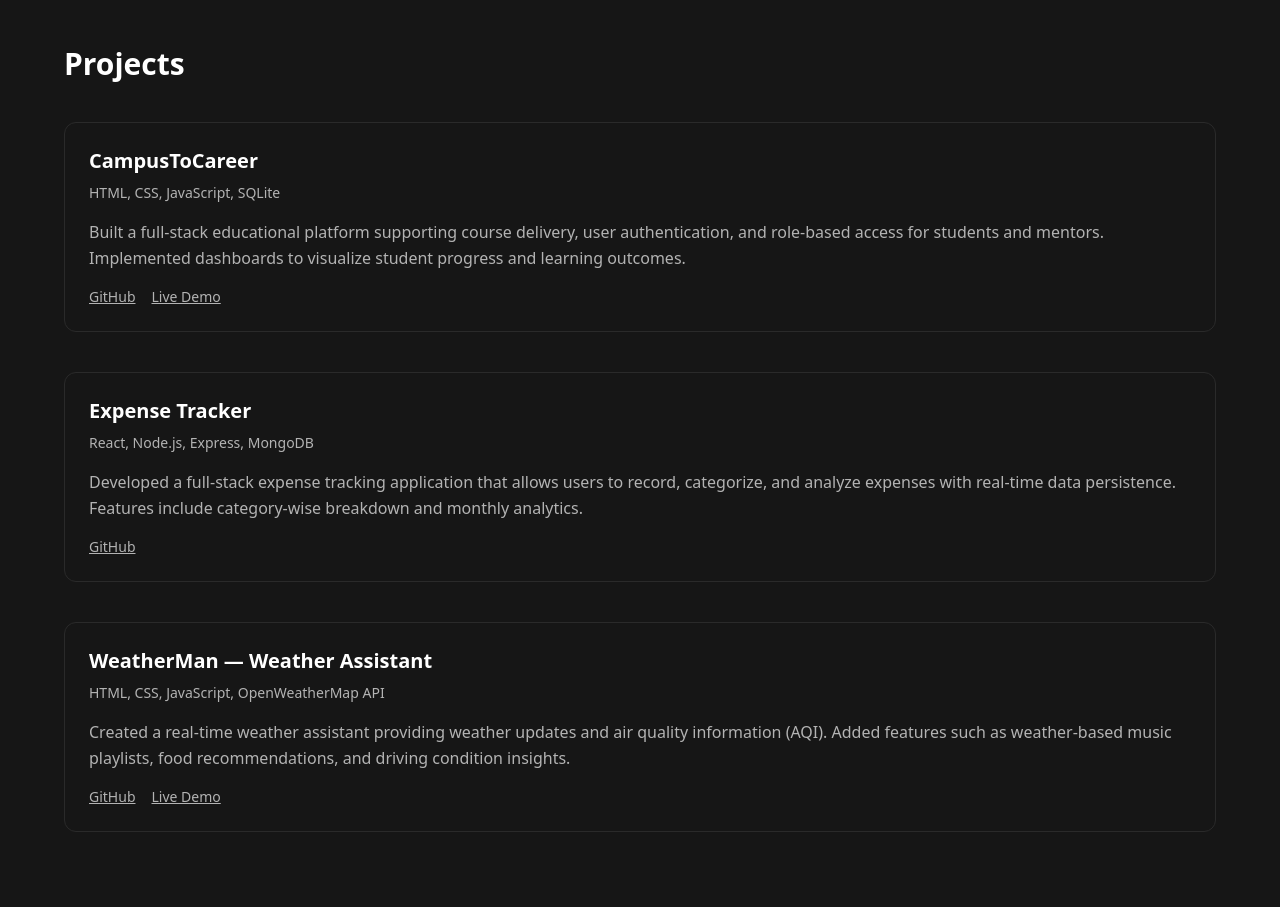
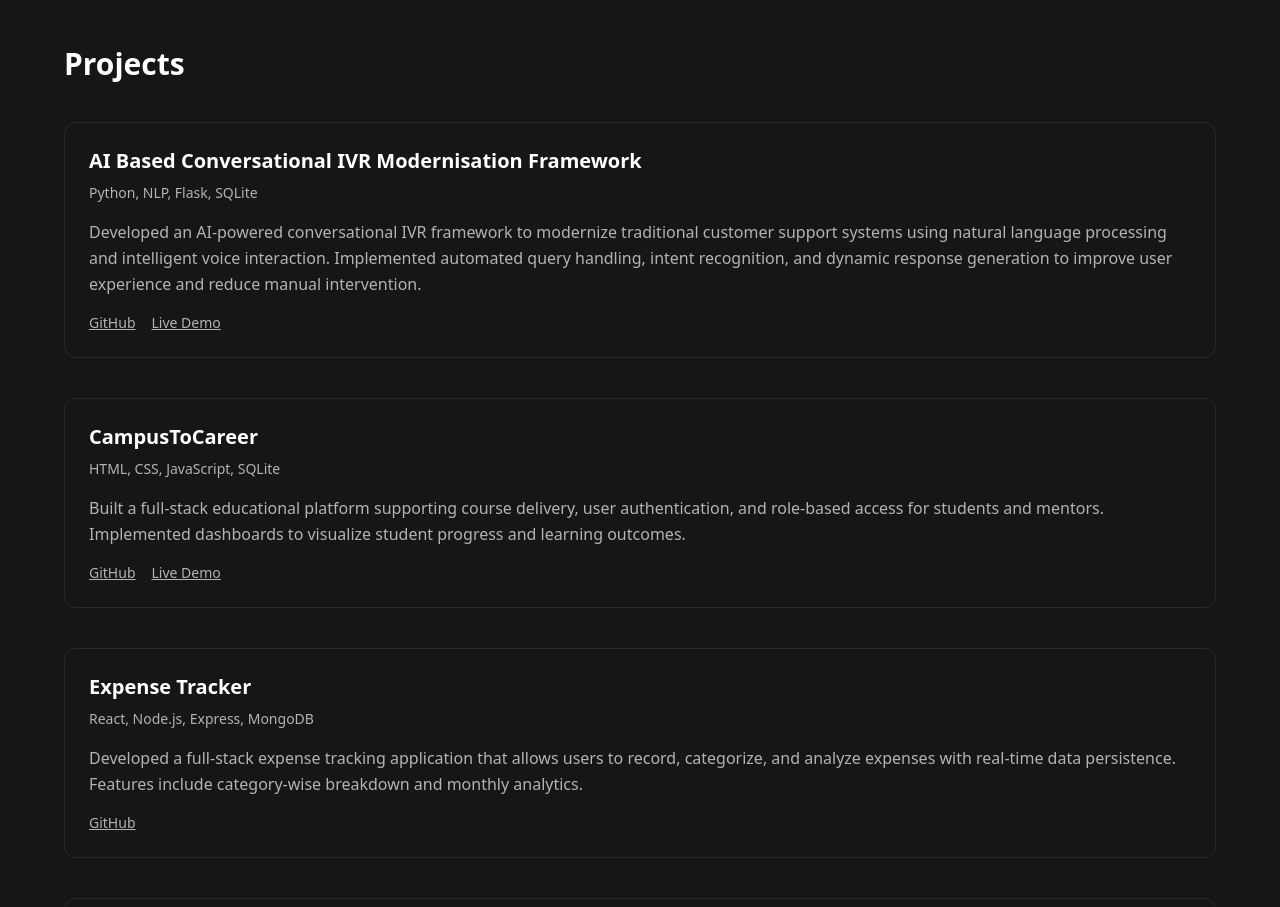
Before and after one commit to Siddharthmadini/portfolio, a React (Vite) app: page / in a window 1280 px wide. Shown: the part 2880-3787 px from the top of the page. Built offline with nearby package versions, Linux system fonts and the light colour scheme.

Commit message:
project changes

```diff
--- a/src/components/Projects.jsx
+++ b/src/components/Projects.jsx
@@ -15,6 +15,48 @@ export default function Projects() {
 
           <div className="space-y-10">
             {/* Project 1 */}
+            <motion.div
+              whileHover={{ y: -4 }}
+              transition={{ duration: 0.2 }}
+              className="border border-[var(--border-subtle)] rounded-xl p-6"
+            >
+              <h3 className="text-xl font-semibold mb-2">
+                AI Based Conversational IVR Modernisation Framework
+              </h3>
+
+              <p className="text-sm text-[var(--text-muted)] mb-4">
+                Python, NLP, Flask, SQLite
+              </p>
+
+              <p className="text-[var(--text-muted)] leading-relaxed mb-4">
+                Developed an AI-powered conversational IVR framework to modernize
+                traditional customer support systems using natural language
+                processing and intelligent voice interaction. Implemented automated
+                query handling, intent recognition, and dynamic response generation
+                to improve user experience and reduce manual intervention.
+              </p>
+
+              <div className="flex gap-4 text-sm">
+                <a
+                  href="https://github.com/Siddharthmadini/AI-Enabled-Conversational-IVR-Modernization-Framework"
+                  target="_blank"
+                  rel="noreferrer"
+                  className="underline text-[var(--text-muted)] hover:text-white transition"
+                >
+                  GitHub
+                </a>
+                <a
+                  href="https://ai-enabled-conversational-ivr-moder.vercel.app/"
+                  target="_blank"
+                  rel="noreferrer"
+                  className="underline text-[var(--text-muted)] hover:text-white transition"
+                >
+                  Live Demo
+                </a>
+              </div>
+            </motion.div>
+
+            {/* Project 2 */}
             <motion.div
               whileHover={{ y: -4 }}
               transition={{ duration: 0.2 }}
@@ -53,7 +95,7 @@ export default function Projects() {
               </div>
             </motion.div>
 
-            {/* Project 2 */}
+            {/* Project 3 */}
             <motion.div
               whileHover={{ y: -4 }}
               transition={{ duration: 0.2 }}
@@ -84,7 +126,7 @@ export default function Projects() {
               </div>
             </motion.div>
 
-            {/* Project 3 */}
+            {/* Project 4 */}
             <motion.div
               whileHover={{ y: -4 }}
               transition={{ duration: 0.2 }}
```
